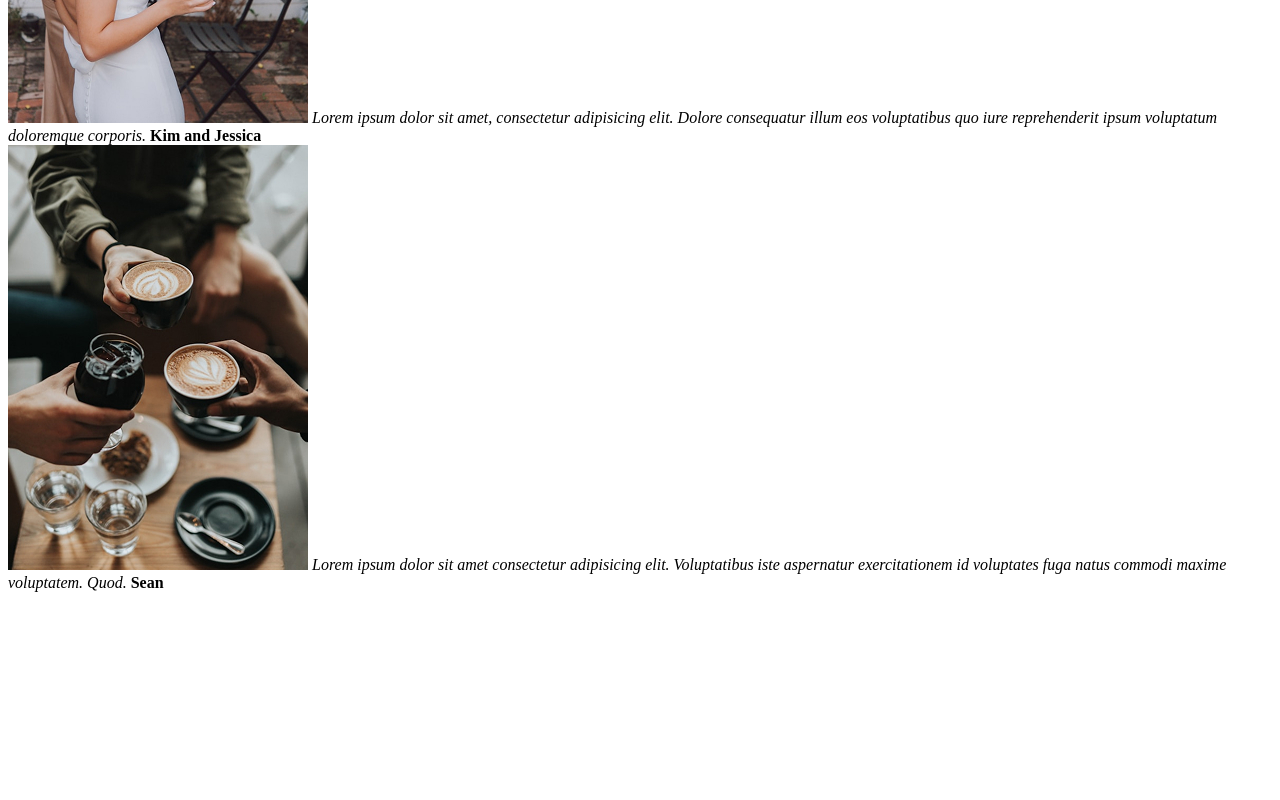
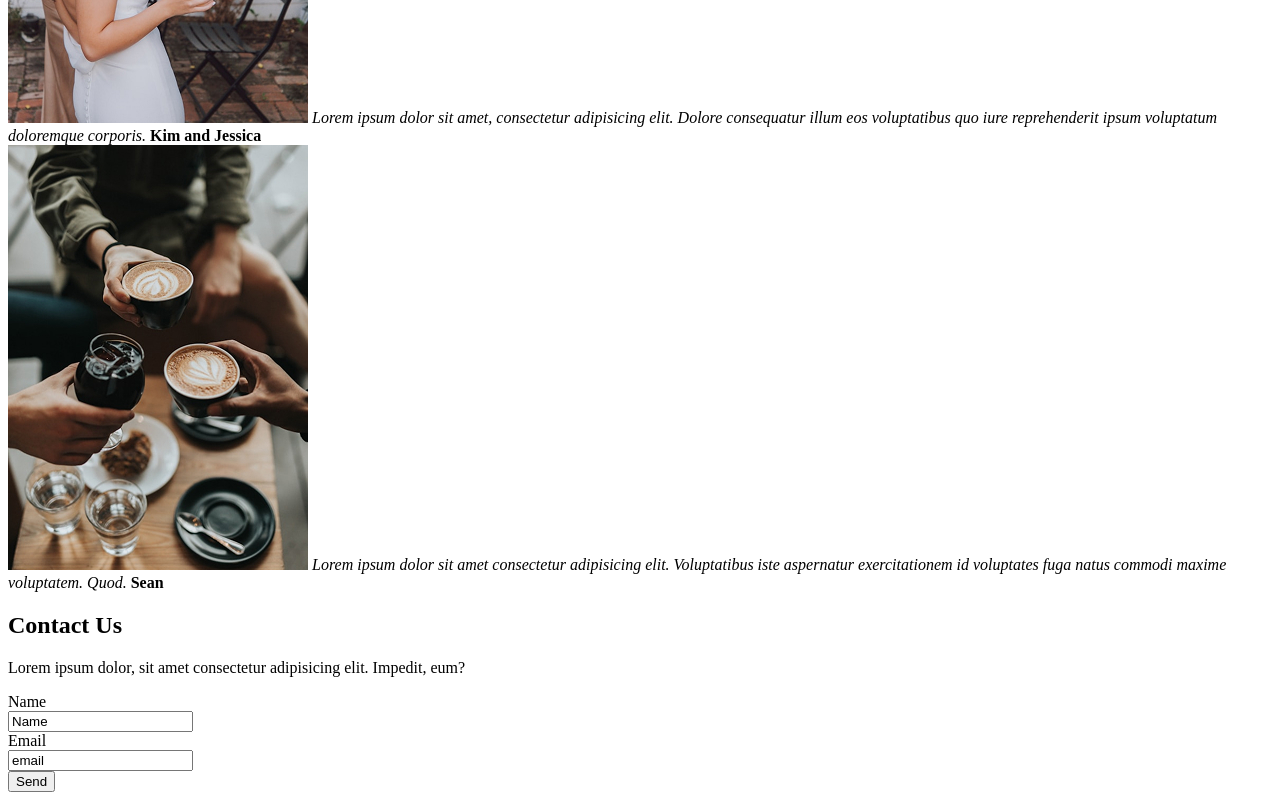
Before and after one commit to karsonhallaway/FoodSpot-Website, a plain HTML site: page index.html in a window 1280 px wide. Shown: the part 6613-7413 px from the top of the page. Before the commit the page ends 7213 px from the top, so only its background shows below. Drawn offline with Linux system fonts and the light colour scheme.

Commit message:
added contact section.

```diff
--- a/index.html
+++ b/index.html
@@ -114,6 +114,19 @@
                 </div>
             </div>
         </section>
+        <section class="contact">
+            <h2 class="section-heading">Contact Us</h2>
+            <p>Lorem ipsum dolor, sit amet consectetur adipisicing elit. Impedit, eum?</p>
+            <form>
+                <div class="form-container">
+                    <label for="name">Name</label><br>
+                    <input type="text" id="name" name="name" value="Name"><br>
+                    <label for="email">Email</label><br>
+                    <input type="text" id="email" name="email" value="email">
+                </div>
+                <button class="btn-secondary" type="submit">Send</button>
+            </form>
+        </section>
     </main>
 </body>
 </html>
```
